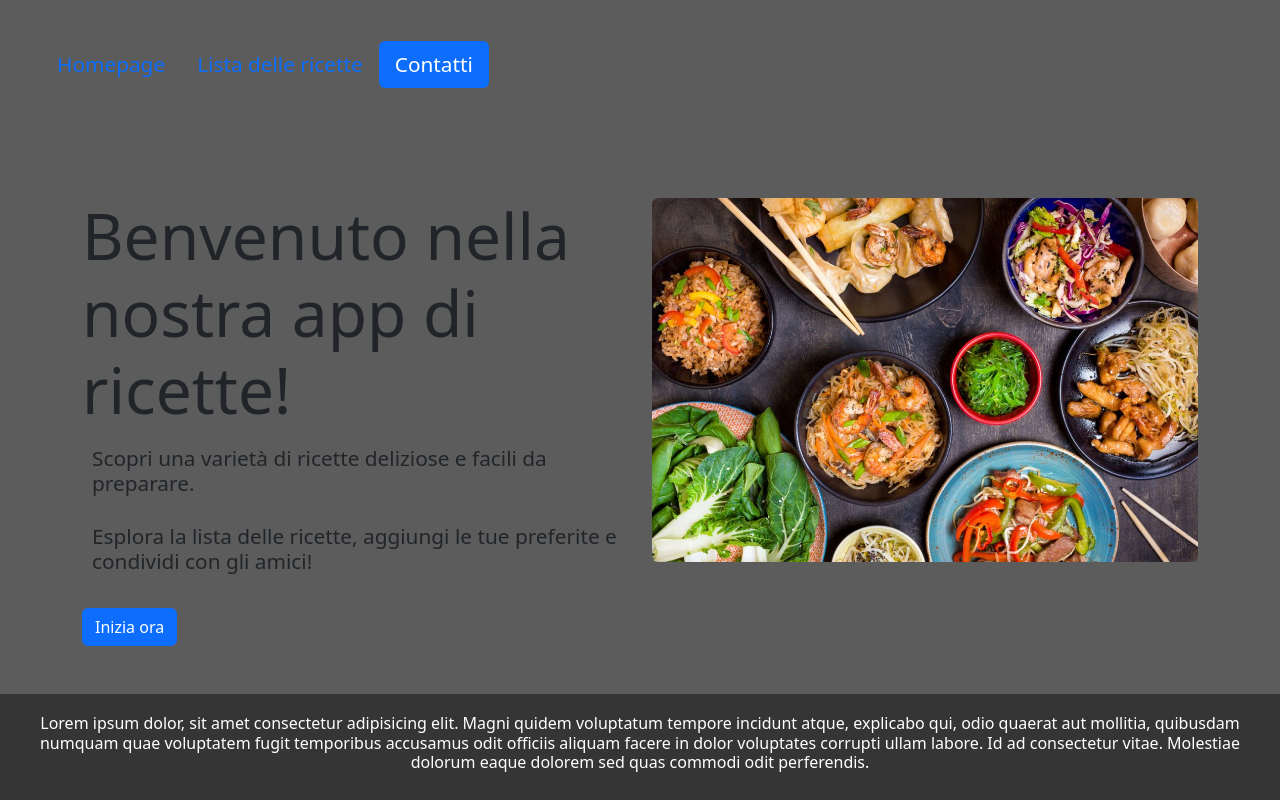
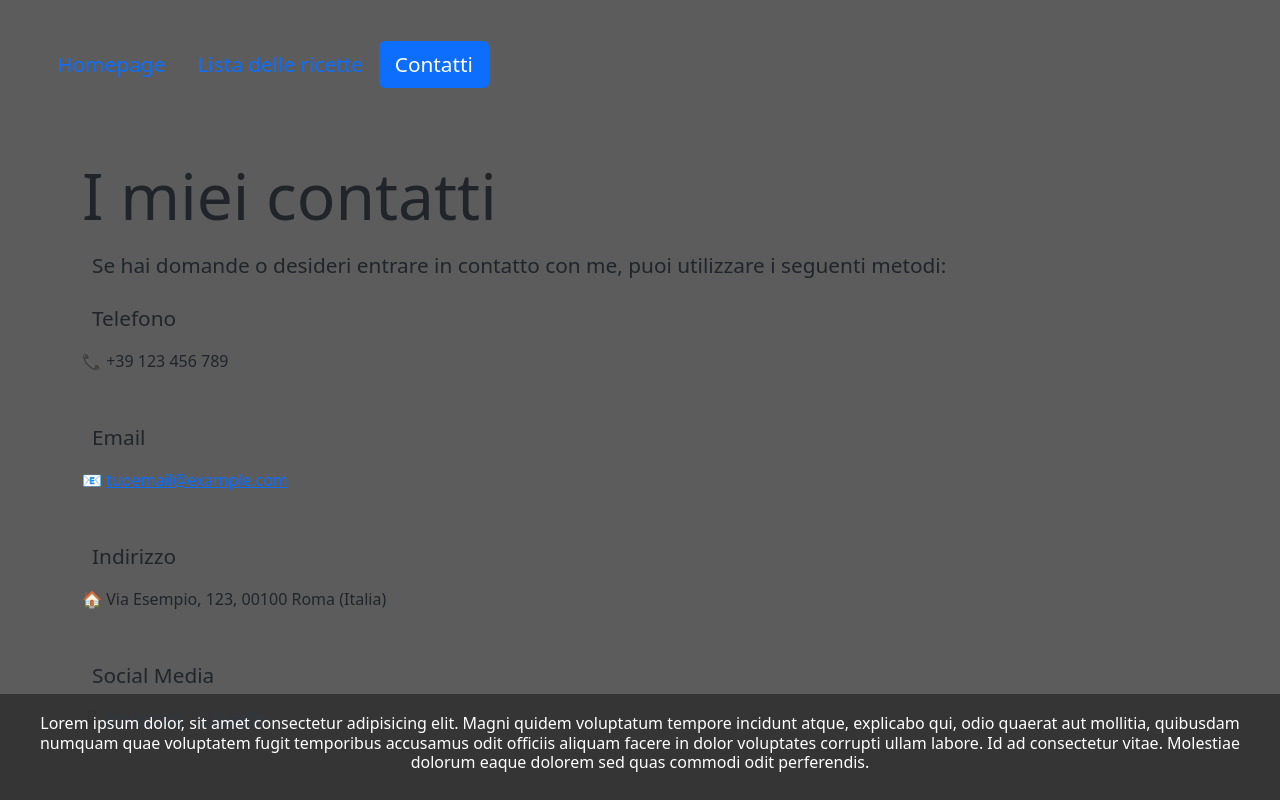
Before and after one commit to alessiotinaglia/react-router, a React (Vite) app: page /Contatti in a window 1280 px wide. Built offline with nearby package versions, Linux system fonts and the light colour scheme.

Commit message:
es concluso

```diff
--- a/src/pages/Contatti.jsx
+++ b/src/pages/Contatti.jsx
@@ -1,27 +1,35 @@
-import { NavLink } from 'react-router-dom';
+import React from 'react';
 
-function Contatti() {
+export default function ContactInfoPage() {
   return (
-        <div>
-            <div className="container my-5">
-                <div className="row">
-                    <div className="col-md-6">
-                        <h2>Benvenuto nella nostra app di ricette!</h2>
-                        <h4>
-                            Scopri una varietà di ricette deliziose e facili da preparare.
-                        </h4>
-                        <h4>
-                            Esplora la lista delle ricette, aggiungi le tue preferite e condividi con gli amici!
-                        </h4>
-                        <NavLink to="/posts" className="btn btn-primary button mt-3">Inizia ora</NavLink>
+    <div className="container mt-2">
+      <h2>I miei contatti</h2>
+
+      <h4>Se hai domande o desideri entrare in contatto con me, puoi utilizzare i seguenti metodi:</h4>
+
+      <div className="">
+        <h4>Telefono</h4>
+        <p>📞 +39 123 456 789</p>
       </div>
-                    <div className="col-md-6">
-                        <img src="/cina-cucina-iStock-600101062-1080x720.jpg" alt="Food" className="img-fluid rounded" />
+
+      <div className="">
+        <h4>Email</h4>
+        <p>📧 <a href="mailto:tuoemail@example.com">tuoemail@example.com</a></p>
       </div>
+
+      <div className="">
+        <h4>Indirizzo</h4>
+        <p>🏠 Via Esempio, 123, 00100 Roma (Italia)</p>
       </div>
+
+      <div className="">
+        <h4>Social Media</h4>
+        <p>
+          📱 <a href="https://www.instagram.com" target="_blank" rel="noopener noreferrer">Instagram</a> |
+          <a href="https://www.linkedin.com" target="_blank" rel="noopener noreferrer"> LinkedIn</a>
+        </p>
       </div>
+
     </div>
   );
 }
-
-export default Contatti;
--- a/src/pages/Form.jsx
+++ b/src/pages/Form.jsx
@@ -45,7 +45,7 @@ export default function Form({ addNewPost }) {
 
   return (
     <section className="container">
-      <h2 className="p-2">Aggiungi la tua nuova ricetta</h2>
+      <h2>Aggiungi la tua ricetta</h2>
       <form onSubmit={handleSubmit}>
         <input
           type="text"
@@ -81,7 +81,8 @@ export default function Form({ addNewPost }) {
           placeholder="Tags"
           className="form-control mt-2"
         />
-        <Link to="/posts" className="btn btn-primary mt-3">Aggiungi Articolo</Link>
+        <button type="submit" className="btn btn-primary mt-3 m-3">Aggiungi Articolo</button>
+        <Link to="/posts" className="btn btn-success mt-3 m-3">Pubblica</Link>
       </form>
     </section>
   );
```
Also changed, not shown: src/pages/Post.jsx (line endings or trailing spaces). Lines whose indentation alone changed are shown as unchanged.
